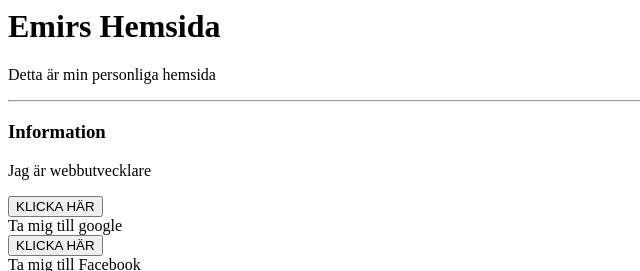
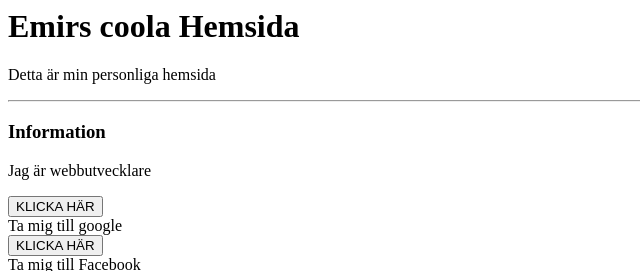
Before and after one commit to Emiralic/hemsida, a plain HTML site: page index.html in a window 1280 px wide. Shown: the top 271 px of the page, without its empty margins (0-640 px from the left). Drawn offline with Linux system fonts and the light colour scheme.

Commit message:
ändrade huvuvdrubruken

```diff
--- a/index.html
+++ b/index.html
@@ -5,7 +5,7 @@
 <body>
 
     <div title= "Hej Hej">
-<h1>Emirs Hemsida</h1>
+<h1>Emirs coola Hemsida</h1>
 <p>Detta är min personliga hemsida</p>
 </div>
 
```
